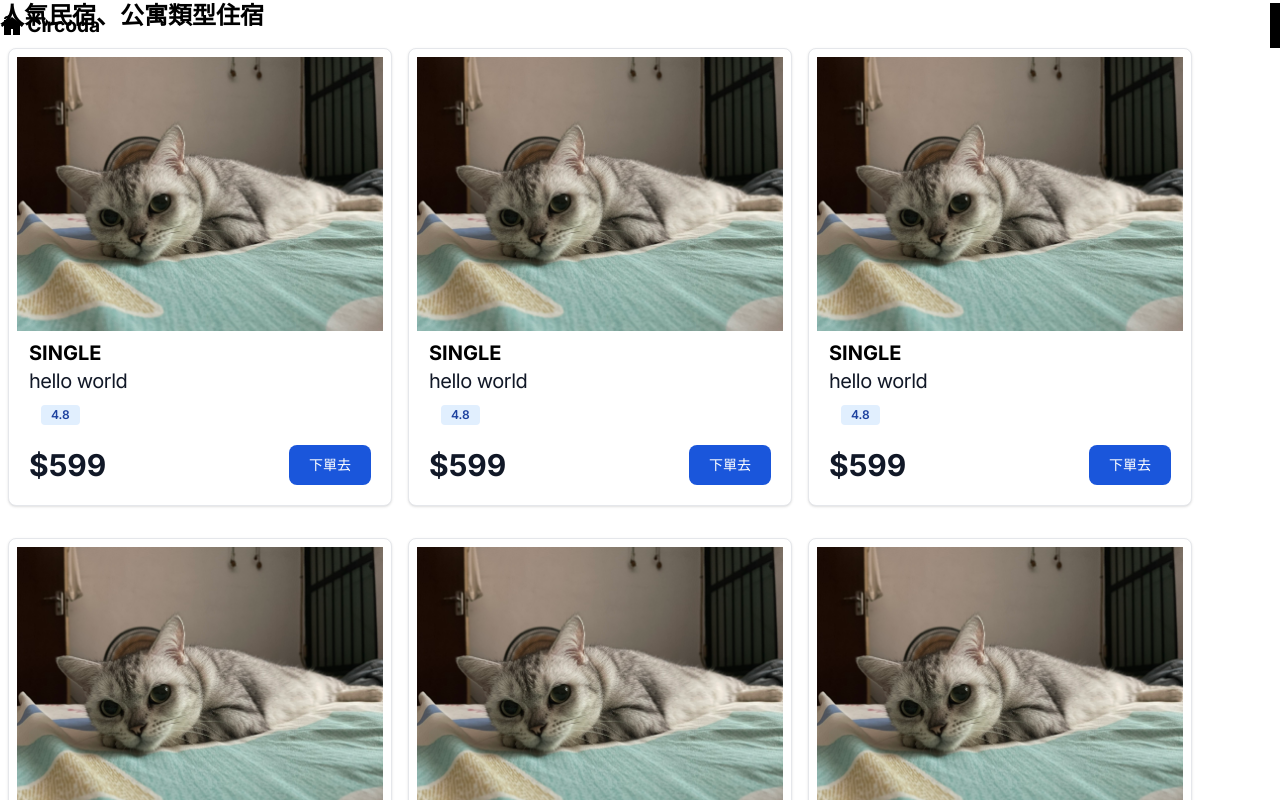
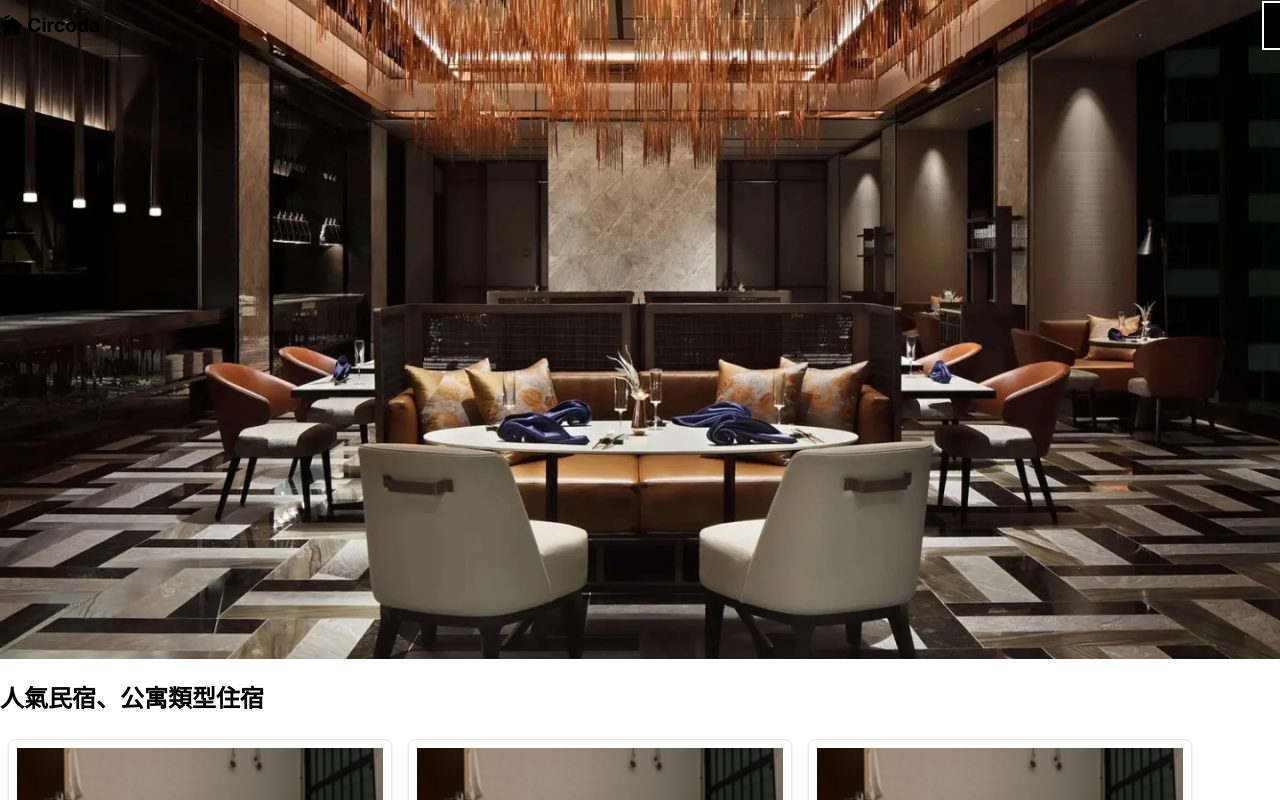
Before and after one commit to jason-ntu/ETHtaipei2024, a Next.js app in the folder web2/: page / in a window 1280 px wide. Shown: the top 800 px of the page. Built offline with nearby package versions, Linux system fonts and the light colour scheme.

Commit message:
add background

```diff
--- a/web2/src/app/component/Header.tsx
+++ b/web2/src/app/component/Header.tsx
@@ -64,12 +64,12 @@ const Header = (props: { homepage: boolean }) => {
             }}
           >
             <Link href="/login">
-              <span className="w-28 h-16 px-5 py-3 font-medium text-lg text-white text-center bg-black">
+              <span className="w-28 h-16 px-5 py-3 border-2 border-white font-medium text-lg text-white text-center bg-black">
                 LOG IN
               </span>
             </Link>
             <Link href="/signup">
-              <span className="w-28 h-16 px-5 py-3 font-medium text-lg text-white text-center bg-black">
+              <span className="w-28 h-16 px-5 py-3 border-2 border-white font-medium text-lg text-white text-center bg-black">
                 SIGN UP
               </span>
             </Link>
--- a/web2/src/app/globals.css
+++ b/web2/src/app/globals.css
@@ -1,10 +1,6 @@
 @tailwind base;
 @tailwind components;
 @tailwind utilities;
-
-/* .background {
-  background-image: url('./banner.jpg');
-} */
 
 :root {
   --foreground-rgb: 0, 0, 0;
--- a/web2/src/app/page.jsx
+++ b/web2/src/app/page.jsx
@@ -1,13 +1,20 @@
 import Card from "./component/Card";
 import Header from "./component/Header";
+import axios from "axios";
+
 
 export default function page(second) {
+
+
+
+
+
   return (
     <>
       <div className="mx-auto max-w-screen-2xl">
         <Header homepage={true} />
-
-        <h2 className="mx-auto max-w-screen-2xl text-2xl font-bold">
+        <img className="block mx-auto" src="./banner.jpg" alt="banner" />
+        <h2 className="mx-auto mb-2 mt-6 max-w-screen-2xl text-2xl font-bold">
           人氣民宿、公寓類型住宿
         </h2>
         <ul className="mx-auto flex max-w-screen-2xl flex-wrap ">
@@ -54,6 +61,9 @@ export default function page(second) {
             description={"hello world"}
           />
         </ul>
+        <div style={{background:"#E1E6E0"}}>
+          <p style={{ height: "400px", textAlign:"center",paddingTop:"60px", fontSize:"30px" }}>今天開始訂閱加入，開啟一趟旅行！</p>
+        </div>
       </div>
     </>
   );
```
